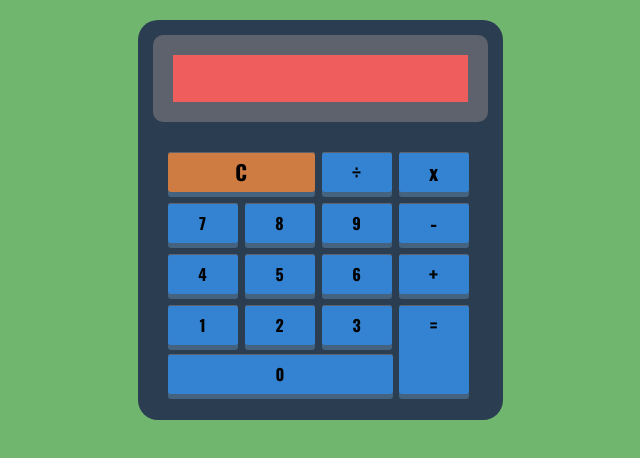
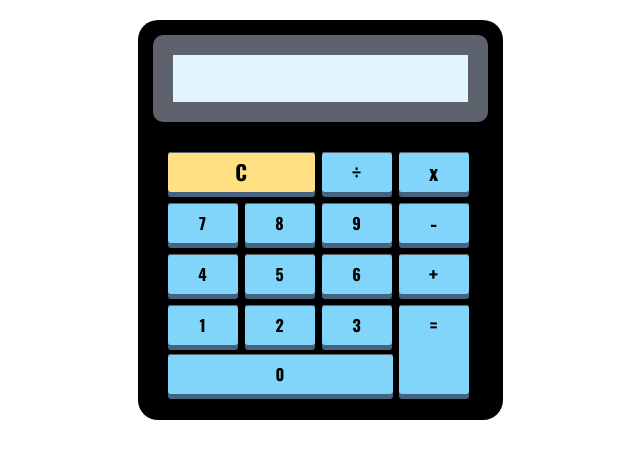
Before and after one commit to colechambers/jquery-calculator, a plain HTML site: page index.html in a window 1280 px wide. Shown: the whole page, without its empty margins (320-960 px from the left). Drawn offline with nearby package versions, Linux system fonts and the light colour scheme.

Commit message:
updated colors

```diff
--- a/css/app.css
+++ b/css/app.css
@@ -1,7 +1,7 @@
 @import url(http://fonts.googleapis.com/css?family=Oswald:700|Orbitron);
 
 body {
-  background: #71B66F;
+  background: #FFFFFF;
   box-sizing: border-box;
   margin: 0;
   padding: 20px;
@@ -9,7 +9,7 @@ body {
 }
 
 #calculator {
-  background: #2B3D50;
+  background: #000000;
   border-radius: 20px;
   padding: 15px;
   width: 335px;
@@ -24,7 +24,7 @@ body {
 }
 
 #screen {
-  background: #EF5D5D;
+  background: #e1f5fe;
   border: none;
   font-family: 'Orbitron', sans-serif;
   font-size: 1.4em;
@@ -41,12 +41,12 @@ body {
 }
 
 #clear {
-  background: #CF7C43;
+  background: #ffe082;
   width: 147px;
 }
 
 #clear:active {
-  background-color: #E67E22;
+  background-color: #ffca28;
 }
 
 #equals {
@@ -67,7 +67,7 @@ body {
 }
 
 .buttons span {
-  background: #3383D2;
+  background: #81d4fa;
   border-radius: 3px;
   border: none;
   box-shadow: inset 0px 1px 0px #5E626D, 0px 5px 0px 0px #45637F;
@@ -82,7 +82,7 @@ body {
 }
 
 .buttons span:active {
-  background-color: #4AA3DF;
+  background-color: #03a9f4;
   top: 3px;
   box-shadow: inset 0px 1px 0px #5E626D, 0px 2px 0px 0px #45637F;
 }
```
